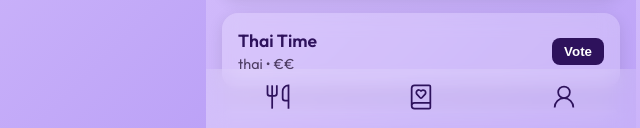
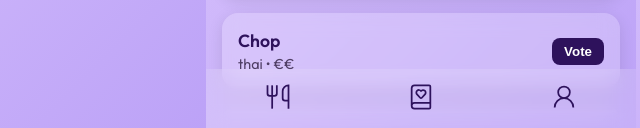
Before and after one commit to GresaNeziri/lunching, a plain HTML site: page index.html in a window 1280 px wide. Shown: the part 672-800 px from the top of the page, 219-859 px from the left. Drawn offline with Linux system fonts and the light colour scheme.

Commit message:
Update index.html

```diff
--- a/index.html
+++ b/index.html
@@ -193,7 +193,7 @@
     <div class="restaurant-item">
       <div style="display: flex; justify-content: space-between; align-items: center;">
         <div>
-          <h3><a href="https://maps.app.goo.gl/8KY1MwnbwDYCrM9Z6" target="_blank" style="color: inherit; text-decoration: none;">Thai Time</a></h3>
+          <h3><a href="https://maps.app.goo.gl/8KY1MwnbwDYCrM9Z6" target="_blank" style="color: inherit; text-decoration: none;">Chop</a></h3>
           <p>thai • €€</p>
         </div>
         <button style="background: #2e125c; color: white; border: none; padding: 6px 12px; border-radius: 8px; font-weight: bold; cursor: pointer;">Vote</button>
```
